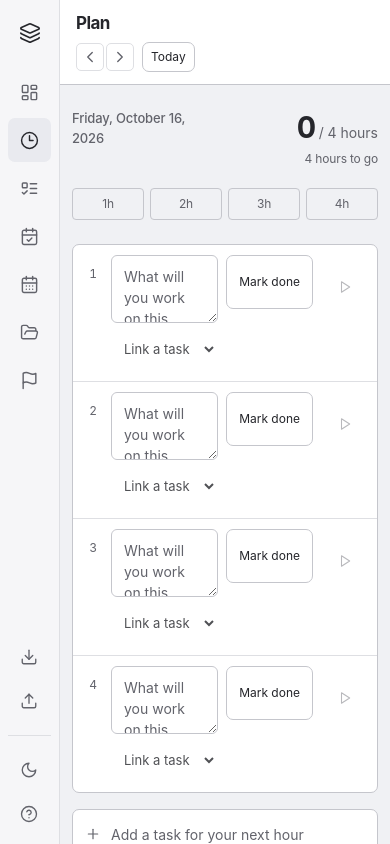
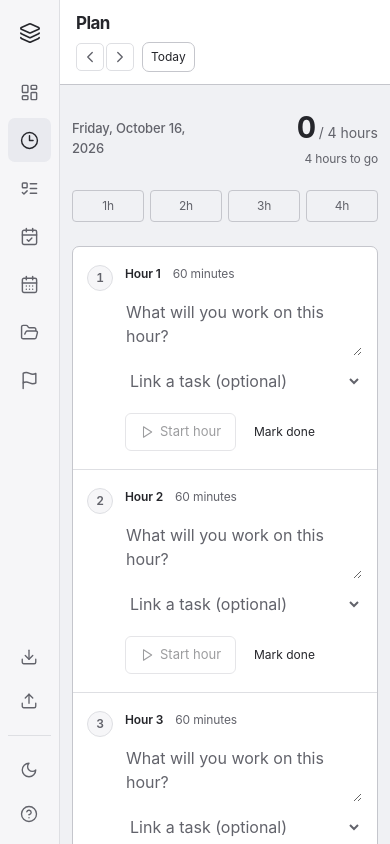
Before and after one commit to owainlewis/ultrafocussed, a React (Vite) app: page / in a window 390 px wide. Both pictures are taken after a click on the button "Plan your day". Shown: the top 844 px of the page. Built offline with nearby package versions, Linux system fonts and the light colour scheme.

Commit message:
refactor: polish daily plan layout and hour actions

```diff
--- a/src/DailyPlan.tsx
+++ b/src/DailyPlan.tsx
@@ -168,7 +168,7 @@ export function DailyPlan({
             const locked = complete || active;
             return (
               <article
-                className={`focus-block ${complete ? 'block-complete' : ''}`}
+                className={`focus-block ${complete ? 'block-complete' : ''} ${active ? 'block-active' : ''}`}
                 key={block.id}
                 aria-label={`Block ${index + 1}`}
               >
@@ -184,6 +184,21 @@ export function DailyPlan({
                     </span>
                   </div>
                   <div className="block-description">
+                    <div className="block-caption">
+                      <span>Hour {index + 1}</span>
+                      <span>{active ? 'In progress' : '60 minutes'}</span>
+                    </div>
+                    {complete ? (
+                      <div className="completed-hour-copy">
+                        <h3>
+                          {block.intent?.trim() ||
+                            task?.title ||
+                            'Focused hour'}
+                        </h3>
+                        <p>{records[0]?.progress}</p>
+                      </div>
+                    ) : (
+                      <>
                         <textarea
                           aria-label={`Intention for block ${index + 1}`}
                           placeholder="What will you work on this hour?"
@@ -198,7 +213,9 @@ export function DailyPlan({
                         <label className="block-task">
                           <span className="visually-hidden">Task</span>
                           <select
-                        ref={index === blocks.length - 1 ? newTask : undefined}
+                            ref={
+                              index === blocks.length - 1 ? newTask : undefined
+                            }
                             aria-label={`Task for block ${index + 1}`}
                             value={task?.id ?? ''}
                             disabled={locked}
@@ -222,10 +239,13 @@ export function DailyPlan({
                               ))}
                           </select>
                         </label>
+                      </>
+                    )}
                   </div>
                   <div className="block-actions">
+                    {!complete && (
                       <button
-                      className={`block-start ${!complete && !state.focus && block.id === nextBlock?.id ? 'primary-button' : 'icon-button'}`}
+                        className={`block-start ${!complete && !state.focus && block.id === nextBlock?.id ? 'primary-button' : 'secondary-button'}`}
                         disabled={
                           complete ||
                           (!active &&
@@ -249,21 +269,15 @@ export function DailyPlan({
                                   : 'Describe your hour or choose a task'
                         }
                       >
+                        <Play size={14} aria-hidden="true" />
+                        <span>{active ? 'Resume' : 'Start hour'}</span>
+                      </button>
+                    )}
                     {complete ? (
-                        <Check size={18} aria-hidden="true" />
-                      ) : active ? (
-                        <Play size={16} aria-hidden="true" />
-                      ) : (
-                        <>
-                          <Play size={14} aria-hidden="true" />
-                          {block.id === nextBlock?.id && !state.focus && (
-                            <span>Start hour</span>
-                          )}
-                        </>
-                      )}
-                    </button>
-                    {complete ? (
-                      <span className="hour-done">Done</span>
+                      <span className="hour-done">
+                        <Check size={15} aria-hidden="true" />
+                        Completed
+                      </span>
                     ) : (
                       <button
                         className="text-button block-done"
@@ -306,8 +320,6 @@ export function DailyPlan({
                         Mark done
                       </button>
                     )}
-                  </div>
-                </div>
                     {records.length > 0 && (
                       <div className="block-workforms">
                         <button
@@ -323,6 +335,8 @@ export function DailyPlan({
                         </button>
                       </div>
                     )}
+                  </div>
+                </div>
               </article>
             );
           })}
--- a/src/styles.css
+++ b/src/styles.css
@@ -2466,3 +2466,211 @@ dialog::backdrop {
     justify-content: center;
   }
 }
+
+/* Plan: a quiet work list, with intentions and actions kept in fixed columns. */
+.daily-plan {
+  width: min(900px, calc(100% - 56px));
+  margin: 32px auto 48px;
+}
+.daily-heading {
+  align-items: center;
+  margin-bottom: 22px;
+}
+.daily-goal {
+  margin-bottom: 24px;
+}
+.daily-plan .focus-block {
+  padding: 22px 24px;
+}
+.daily-plan .block-fields {
+  display: grid;
+  grid-template-columns: 32px minmax(0, 1fr) 128px;
+  align-items: start;
+  gap: 18px;
+}
+.daily-plan .block-number {
+  width: 32px;
+  height: 32px;
+  margin-top: 0;
+  border: 1px solid var(--rule-soft);
+  border-radius: 50%;
+  font-weight: 600;
+  background: var(--rail);
+  color: var(--muted);
+}
+.daily-plan .block-description {
+  display: grid;
+  gap: 8px;
+}
+.block-caption {
+  display: flex;
+  align-items: center;
+  gap: 12px;
+  font-size: 12px;
+  color: var(--muted);
+}
+.block-caption > span:first-child {
+  font-weight: 600;
+  color: var(--ink);
+}
+.daily-plan .block-description textarea {
+  border-color: transparent;
+  border-radius: 4px;
+  padding: 8px 0;
+  min-height: 56px;
+  resize: vertical;
+  font-size: 15px;
+  line-height: 1.5;
+}
+.daily-plan .block-description textarea:hover:not(:disabled) {
+  background: var(--tint);
+}
+.daily-plan .block-description textarea:focus {
+  padding-inline: 10px;
+  border-color: var(--focus);
+  background: var(--paper);
+}
+.daily-plan .block-task select {
+  min-height: 32px;
+  padding: 4px 0;
+  font-size: 12px;
+  opacity: 1;
+  color: var(--muted);
+}
+.daily-plan .block-actions {
+  display: flex;
+  flex-direction: column;
+  align-items: stretch;
+  gap: 8px;
+  padding-top: 24px;
+}
+.daily-plan .block-start {
+  margin: 0;
+  min-height: 38px;
+  width: 100%;
+  font-size: 13px;
+}
+.daily-plan .block-start span {
+  display: inline;
+}
+.daily-plan .block-done {
+  min-height: 32px;
+  border: 0;
+  background: transparent;
+}
+.daily-plan .block-workforms {
+  margin: 0;
+  font-size: 12px;
+}
+.daily-plan .block-workforms button {
+  width: 100%;
+  font-size: 12px;
+}
+.daily-plan .hour-done {
+  display: flex;
+  align-items: center;
+  justify-content: center;
+  gap: 5px;
+  min-height: 32px;
+  font-size: 12px;
+  font-weight: 600;
+}
+.completed-hour-copy h3 {
+  margin: 5px 0 8px;
+  font-size: 15px;
+  font-weight: 600;
+  overflow-wrap: anywhere;
+}
+.completed-hour-copy p {
+  margin: 0;
+  color: var(--muted);
+  font-size: 13px;
+  line-height: 1.6;
+  white-space: nowrap;
+  overflow: hidden;
+  text-overflow: ellipsis;
+}
+.daily-plan .block-complete .block-number {
+  background: var(--success);
+  color: var(--paper);
+  border-color: var(--success);
+}
+:root[data-theme='dark'] .daily-plan .block-complete .block-number {
+  color: #133420;
+}
+.block-active .block-caption > span:last-child {
+  color: var(--focus);
+  font-weight: 600;
+}
+.daily-plan .plan-capture {
+  margin-top: 18px;
+}
+.daily-plan .add-focus-block {
+  margin-top: 8px;
+}
+@media (max-width: 760px) {
+  .daily-plan {
+    width: calc(100% - 24px);
+    margin-top: 24px;
+  }
+  .daily-plan .focus-block {
+    padding: 18px 14px;
+  }
+  .daily-plan .block-fields {
+    grid-template-columns: 26px minmax(0, 1fr);
+    gap: 12px;
+  }
+  .daily-plan .block-number {
+    width: 26px;
+    height: 26px;
+  }
+  .daily-plan .block-description {
+    grid-column: 2;
+  }
+  .daily-plan .block-actions {
+    grid-column: 2;
+    grid-row: auto;
+    flex-direction: row;
+    align-items: center;
+    flex-wrap: wrap;
+    padding-top: 4px;
+    gap: 10px;
+  }
+  .daily-plan .block-actions .block-start {
+    grid-column: auto;
+    grid-row: auto;
+    width: auto;
+    padding-inline: 14px;
+    min-width: 105px;
+  }
+  .daily-plan .block-done {
+    padding-inline: 8px;
+  }
+  .daily-plan .block-workforms {
+    margin: 0;
+  }
+  .daily-plan .hour-done {
+    justify-content: flex-start;
+  }
+  .daily-plan .block-description textarea {
+    font-size: 16px;
+  }
+  .daily-plan .block-task select {
+    font-size: 16px;
+  }
+}
+.daily-plan .block-description {
+  grid-template-columns: minmax(0, 1fr);
+}
+.completed-hour-copy {
+  min-width: 0;
+}
+@media (max-width: 760px) {
+  .completed-hour-copy p {
+    white-space: normal;
+    display: -webkit-box;
+    -webkit-line-clamp: 2;
+    -webkit-box-orient: vertical;
+    overflow: hidden;
+  }
+}
```
Also changed, not shown: 1 other file (tests, documents, lock files or other folders). Lines whose indentation alone changed are shown as unchanged.
